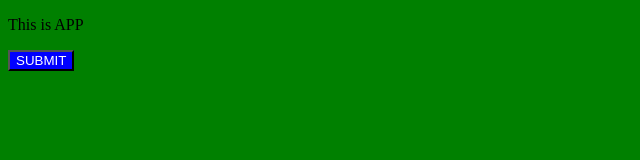
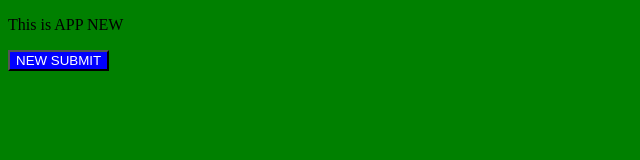
Before and after one commit to bnguyenvan/git-tutorial, a plain HTML site: page index.html in a window 1280 px wide. Shown: the whole page, without its empty margins (0-640 px from the left). Drawn offline with Linux system fonts and the light colour scheme.

Commit message:
update index html file new

```diff
--- a/index.html
+++ b/index.html
@@ -9,7 +9,7 @@
         <link rel="stylesheet" href="index2.css">
     </head>
     <body>
-        <p>This is APP</p>
-        <button>SUBMIT</button>
+        <p>This is APP NEW</p>
+        <button>NEW SUBMIT</button>
     </body>
 </html>
```
